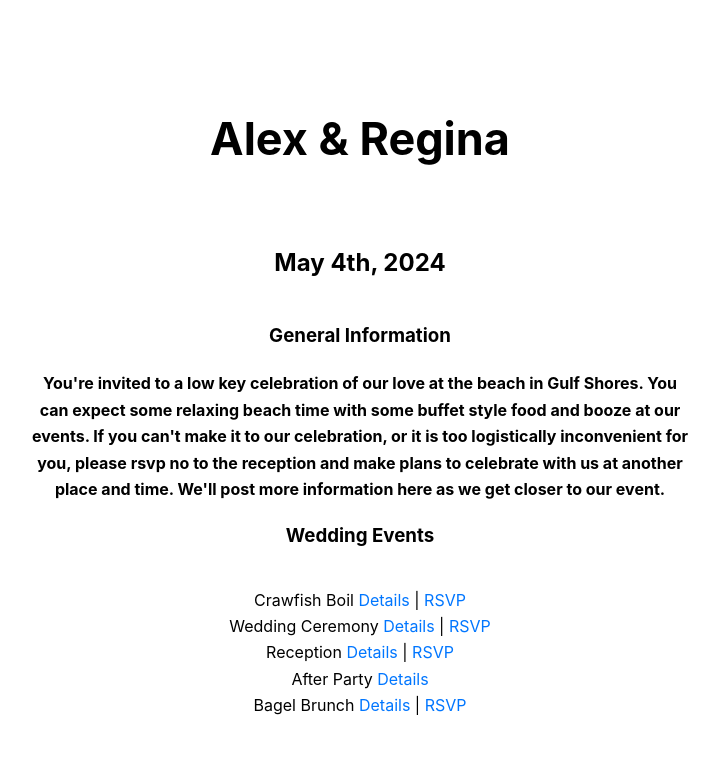
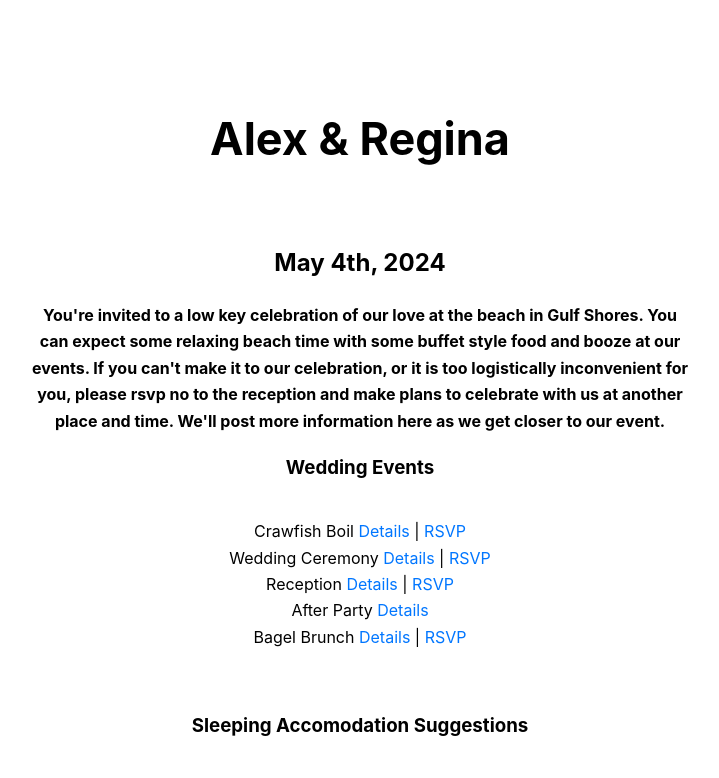
Before and after one commit to Human-Coop/create-react-app, a React (Create React App) app: page / in a window 1280 px wide. Shown: the top 778 px of the page, without its empty margins (280-999 px from the left). Built offline with nearby package versions, Linux system fonts and the light colour scheme; no server answers.

Commit message:
style general info

```diff
--- a/src/App.js
+++ b/src/App.js
@@ -216,7 +216,6 @@ function App() {
     <main>
       <h1>Alex &#38; Regina</h1>
       <h2>May 4th, 2024</h2>
-      <h3>General Information</h3>
       <h4>
         You're invited to a low key celebration of our love at the beach in Gulf Shores.
         You can expect some relaxing beach time with some buffet style food and booze at our events.
```
